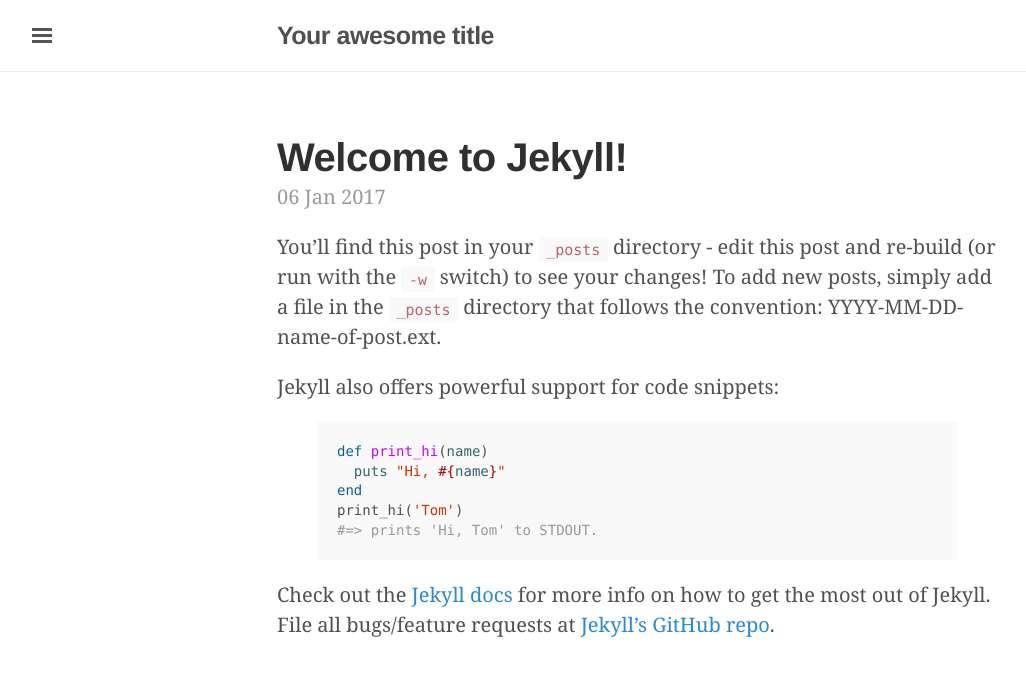
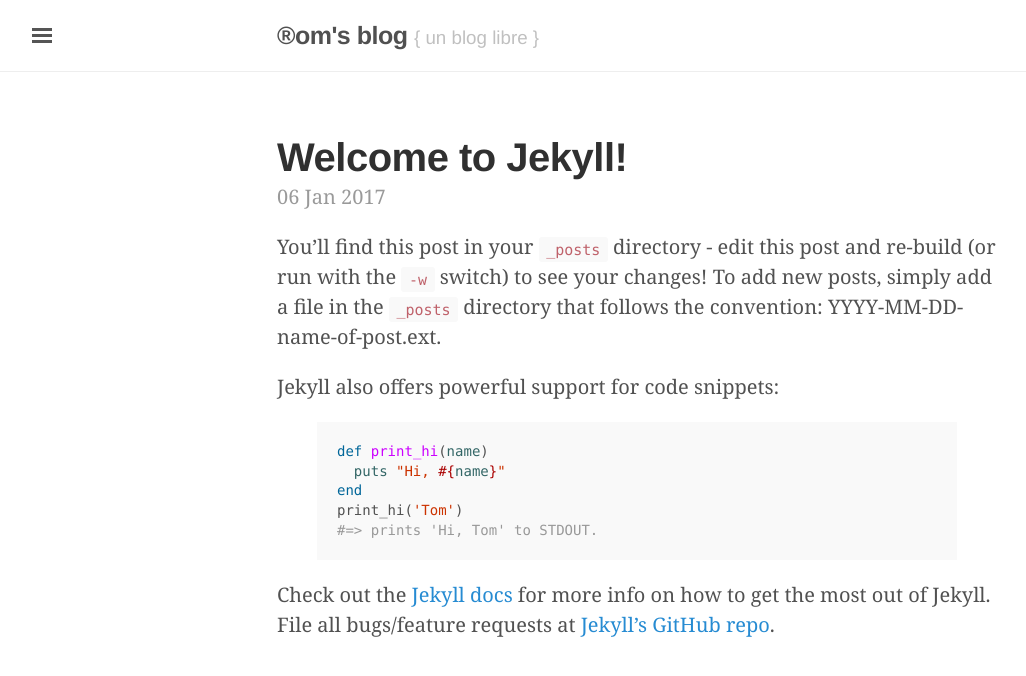
Before and after one commit to rom1v/blog.rom1v.com, a Jekyll site: the page built from _posts/2017-01-06-welcome-to-jekyll.markdown, in a window 1280 px wide. Shown: the top 676 px of the page, without its empty margins (3-1029 px from the left). Built offline with Jekyll 4.4.1, drawn with Linux system fonts in a browser that asks for light colours; part of the change alters nothing that is shown.

Commit message:
Configure jekyll (_config.yml)

```diff
--- a/_config.yml
+++ b/_config.yml
@@ -1,12 +1,15 @@
 # Site settings
-title: Your awesome title
-email: your-email@domain.com
-description: "Write an awesome description for your new site here. You can edit this line in _config.yml. It will appear in your document head meta (for Google search results) and in your feed.xml site description."
-baseurl: ""
-url: "http://yourdomain.com"
-twitter_username: jekyllrb
-github_username:  jekyll
+title: ®om's blog
+description: Un blog libre
+tagline: "{ un blog libre }"
+url: "http://blog.rom1v.com"
+assets: /assets
+paginate: 10
 
 # Build settings
 markdown: kramdown
-permalink: pretty
+permalink: /:year/:month/:title/
+
+author:
+  name: Romain Vimont
+  email: rom@rom1v.com
```
